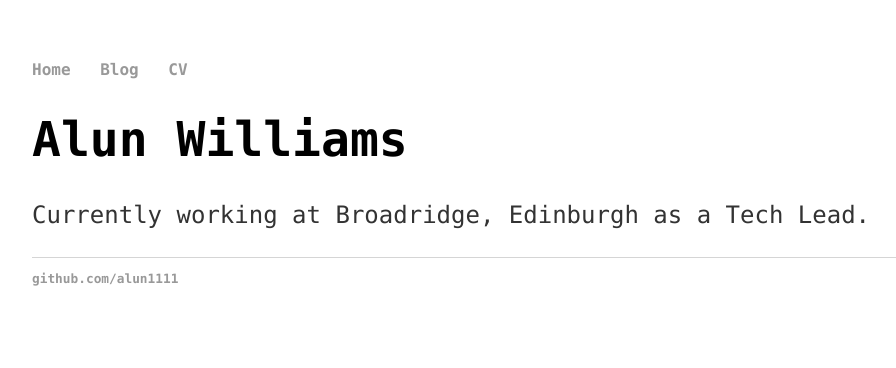
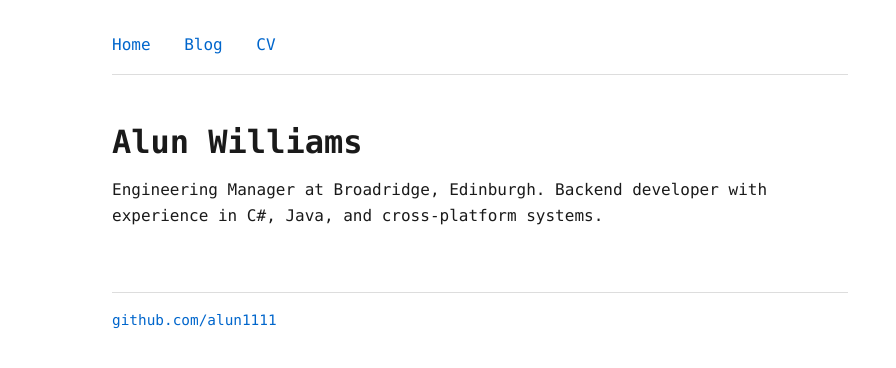
Before and after one commit to alun1111/alun1111.github.io, a Jekyll site: the page built from index.html, in a window 1280 px wide. Shown: the top 368 px of the page, without its empty margins (160-1056 px from the left). Built offline with Jekyll 4.4.1, drawn with Linux system fonts in a browser that asks for light colours.

Commit message:
Modernize site styling and update role information
- Redesign CSS with modern, responsive layout and typography
- Add dark mode support with prefers-color-scheme
- Improve mobile responsiveness with media queries
- Update monospace font stack with modern alternatives
- Add smooth transitions and better spacing
- Enhance code block and navigation styling
- Update role from Tech Lead to Engineering Manager
- Refine homepage description with technical expertise

🤖 Generated with [Claude Code](https://claude.com/claude-code)

Co-Authored-By: Claude <noreply@anthropic.com>

```diff
--- a/css/main.css
+++ b/css/main.css
@@ -1,55 +1,199 @@
+* {
+    box-sizing: border-box;
+}
+
 body {
-    font-family:'Consolas', 'Arial', 'Sans-Serif';
-    margin: 60px auto;
-    width: 70%;
+    font-family: 'SF Mono', 'Monaco', 'Inconsolata', 'Fira Code', 'Fira Mono', 'Roboto Mono', 'Consolas', monospace;
+    margin: 0;
+    padding: 2rem;
+    max-width: 800px;
+    margin: 0 auto;
+    line-height: 1.6;
+    color: #1a1a1a;
+    background: #fff;
 }
+
+@media (max-width: 768px) {
+    body {
+        padding: 1rem;
+        font-size: 14px;
+    }
+}
+
+nav {
+    margin-bottom: 3rem;
+    padding-bottom: 1rem;
+    border-bottom: 1px solid #ddd;
+}
+
 nav ul, footer ul {
-    font-family:'Consolas', 'Arial', 'Sans-Serif';
-    padding: 0px;
+    padding: 0;
     list-style: none;
-    font-weight: bold;
+    margin: 0;
 }
+
 nav ul li, footer ul li {
     display: inline;
-    margin-right: 20px;
+    margin-right: 1.5rem;
 }
+
+@media (max-width: 768px) {
+    nav ul li, footer ul li {
+        display: block;
+        margin: 0.5rem 0;
+    }
+}
+
 a {
     text-decoration: none;
-    color: #999;
+    color: #0066cc;
+    border-bottom: 1px solid transparent;
+    transition: border-bottom 0.2s;
 }
+
 a:hover {
-    text-decoration: underline;
+    border-bottom: 1px solid #0066cc;
 }
+
 h1 {
-    font-size: 3em;
-    font-family:'Consolas', 'Arial', 'Sans-Serif';
+    font-size: 2rem;
+    font-weight: 600;
+    margin: 2rem 0 1rem 0;
+    line-height: 1.2;
 }
+
+h2 {
+    font-size: 1.5rem;
+    font-weight: 600;
+    margin: 1.5rem 0 0.75rem 0;
+}
+
+h3 {
+    font-size: 1.25rem;
+    font-weight: 600;
+    margin: 1.25rem 0 0.5rem 0;
+}
+
+h4 {
+    font-size: 1.1rem;
+    font-weight: 600;
+    margin: 1rem 0 0.5rem 0;
+}
+
 p {
-    font-size: 1.5em;
-    line-height: 1.4em;
-    color: #333;
+    margin: 1rem 0;
 }
+
+ul, ol {
+    margin: 1rem 0;
+    padding-left: 2rem;
+}
+
+code {
+    font-family: inherit;
+    background: #f5f5f5;
+    padding: 0.2rem 0.4rem;
+    border-radius: 3px;
+    font-size: 0.9em;
+}
+
+pre {
+    background: #f5f5f5;
+    padding: 1rem;
+    border-radius: 3px;
+    overflow-x: auto;
+}
+
+pre code {
+    background: none;
+    padding: 0;
+}
+
+hr {
+    border: none;
+    border-top: 1px solid #ddd;
+    margin: 2rem 0;
+}
+
 footer {
-    border-top: 1px solid #d5d5d5;
-    font-size: .8em;
+    margin-top: 4rem;
+    padding-top: 1rem;
+    border-top: 1px solid #ddd;
+    font-size: 0.9rem;
+    color: #666;
 }
 
 ul.posts {
-    margin: 20px auto 40px;
-    font-size: 1.5em;
+    margin: 2rem 0;
+    padding: 0;
+    list-style: none;
 }
 
 ul.posts li {
-    list-style: none;
+    margin: 0.75rem 0;
+}
+
+ul.posts span {
+    color: #666;
+    font-size: 0.9rem;
+    margin-right: 1rem;
 }
 
 figure {
-    display: inline-block;
-    margin: 20px; /* adjust as needed */
-}
-figure img {
-    vertical-align: top;
-}
-figure figcaption {
+    margin: 2rem 0;
     text-align: center;
 }
+
+figure img {
+    max-width: 100%;
+    height: auto;
+}
+
+figure figcaption {
+    margin-top: 0.5rem;
+    font-size: 0.9rem;
+    color: #666;
+}
+
+.blurb {
+    margin: 2rem 0;
+}
+
+@media (prefers-color-scheme: dark) {
+    body {
+        background: #1a1a1a;
+        color: #e0e0e0;
+    }
+
+    a {
+        color: #66b3ff;
+    }
+
+    a:hover {
+        border-bottom-color: #66b3ff;
+    }
+
+    nav, footer {
+        border-color: #444;
+    }
+
+    hr {
+        border-top-color: #444;
+    }
+
+    code, pre {
+        background: #2a2a2a;
+    }
+
+    footer {
+        color: #999;
+    }
+
+    ul.posts span {
+        color: #999;
+    }
+
+    figure figcaption {
+        color: #999;
+    }
+}
--- a/index.html
+++ b/index.html
@@ -1,8 +1,8 @@
 ---
 layout: default
-title: Alun Williams, Software Engineer
+title: Alun Williams, Engineering Manager
 ---
 <div class="blurb">
 	<h1>Alun Williams</h1>
-    <p>Currently working at Broadridge, Edinburgh as a Tech Lead.</p>
+    <p>Engineering Manager at Broadridge, Edinburgh. Backend developer with experience in C#, Java, and cross-platform systems.</p>
 </div><!-- /.blurb -->
```
